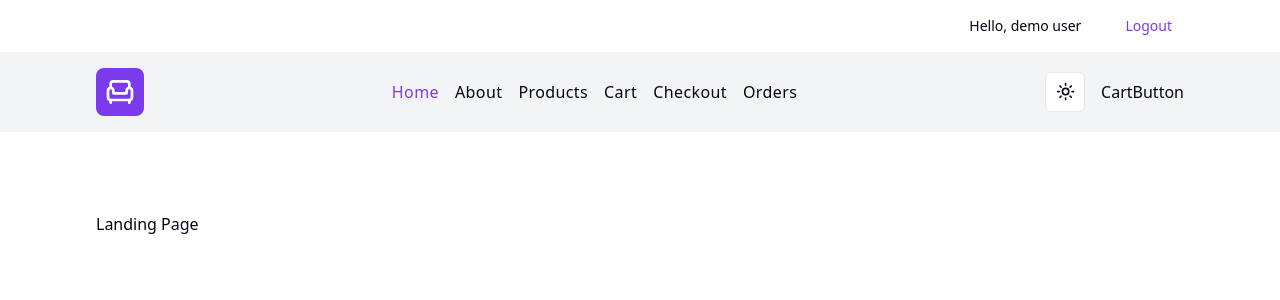
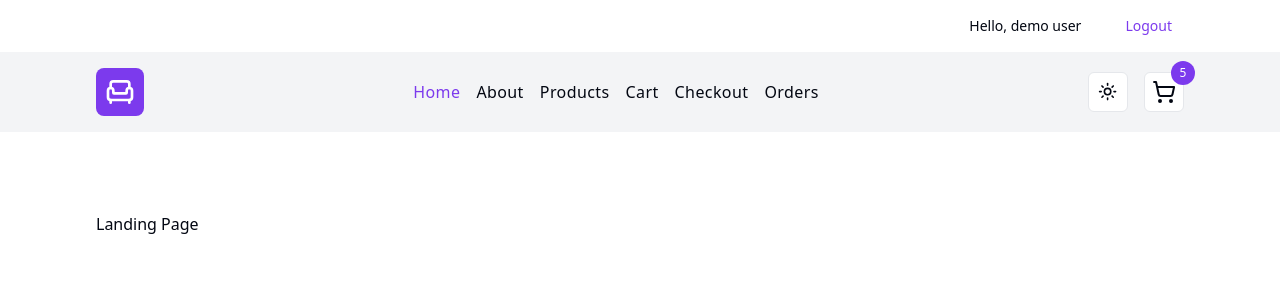
Before and after one commit to NikDoe/store, a React (Vite) app: page / in a window 1280 px wide. Shown: the top 300 px of the page. Built offline with nearby package versions, Linux system fonts and the light colour scheme.

Commit message:
create cart btn component

```diff
--- a/src/components/CartButton.tsx
+++ b/src/components/CartButton.tsx
@@ -1,9 +1,24 @@
+import { Button } from './ui/button';
+import { ShoppingCart } from 'lucide-react';
+import { Link } from 'react-router-dom';
+
 function CartButton() {
+	const numItemsInCart = 5;
+
 	return (
-		<div>
-            CartButton
-		</div>
+		<Button
+			asChild
+			variant='outline'
+			size='icon'
+			className='flex justify-center items-center relative'
+		>
+			<Link to='/cart'>
+				<ShoppingCart />
+				<span className='absolute -top-3 -right-3 bg-primary text-white rounded-full h-6 w-6 flex items-center justify-center text-xs'>
+					{numItemsInCart}
+				</span>
+			</Link>
+		</Button>
 	);
 }
-
 export default CartButton;
```
